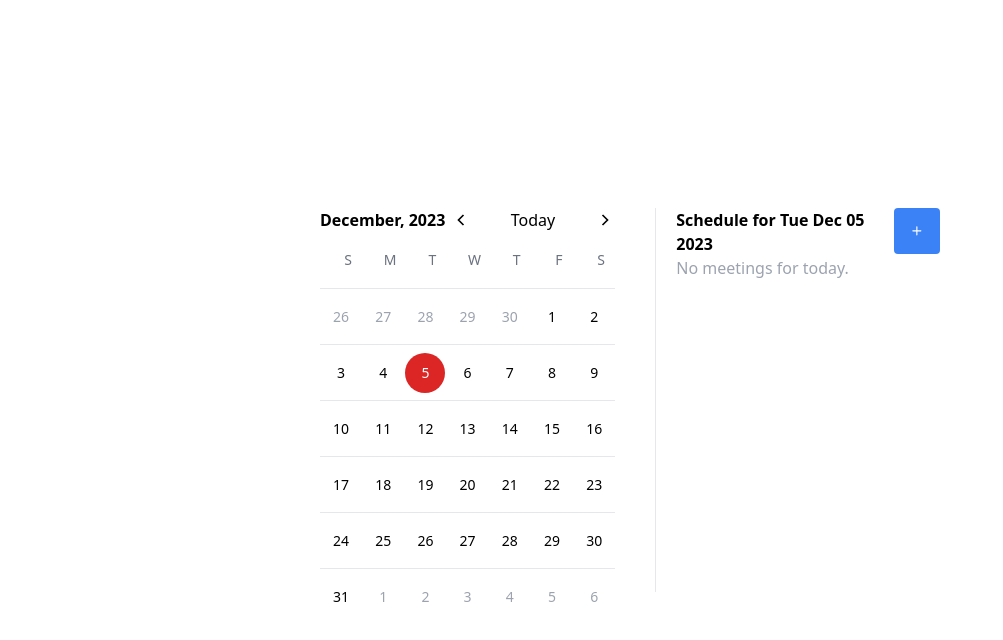
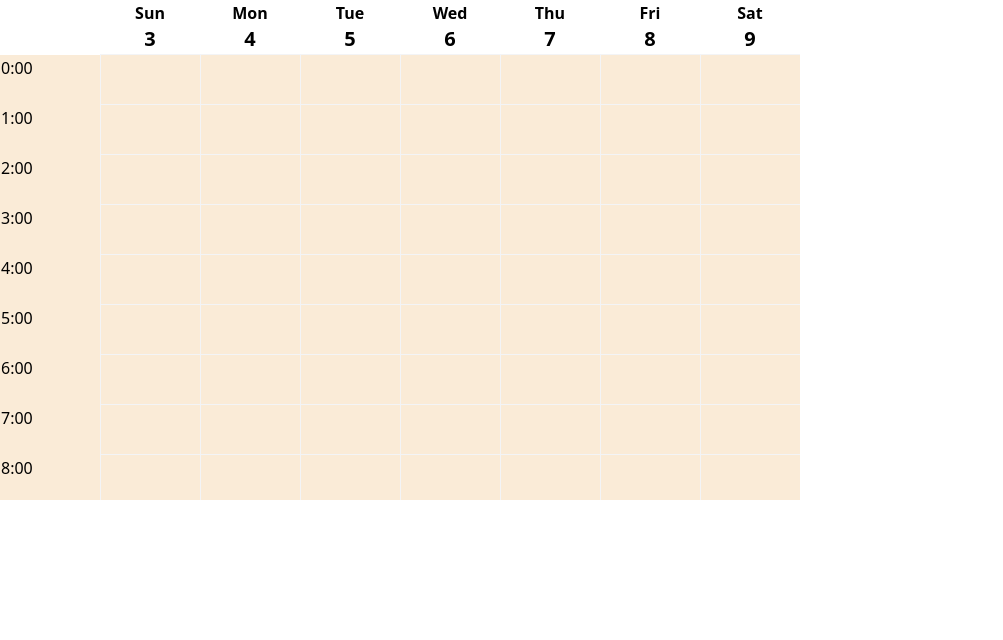
Before and after one commit to kirtimukh/nullcalendar, a React (Create React App) app: page / in a window 1280 px wide. Shown: the top 640 px of the page, without its empty margins (0-1003 px from the left). Built offline with nearby package versions, Linux system fonts and the light colour scheme.

Commit message:
Somewhat legible Week Component

```diff
--- a/package.json
+++ b/package.json
@@ -9,6 +9,7 @@
     "dayjs": "^1.11.10",
     "react": "^18.2.0",
     "react-dom": "^18.2.0",
+    "react-draggable": "^4.4.6",
     "react-icons": "^4.12.0",
     "react-scripts": "5.0.1",
     "web-vitals": "^2.1.4"
--- a/src/App.js
+++ b/src/App.js
@@ -4,6 +4,7 @@ import { generateDate, months } from "./util/calendar";
 import cn from "./util/cn";
 import { GrFormNext, GrFormPrevious } from "react-icons/gr";
 import { FiPlus } from 'react-icons/fi';
+import Week from "./components/Week";
 
 
 export default function Calendar() {
@@ -11,8 +12,28 @@ export default function Calendar() {
 	const currentDate = dayjs();
 	const [today, setToday] = useState(currentDate);
 	const [selectDate, setSelectDate] = useState(currentDate);
-	return (
-		<div className="flex gap-10 sm:divide-x justify-center sm:w-1/2 mx-auto  h-screen items-center sm:flex-row flex-col">
+	const [returnDate, setReturnDate] = useState();
+	const [isScheduled, setIsScheduled] = useState(null);
+
+	const postSelectDate = (date) => {
+		fetch("http://localhost:8000/meetings", {
+			method: "POST",
+			headers: { "Content-Type": "application/json" },
+			body: JSON.stringify({
+				date: date.toDate().toDateString(),
+				timezone: Intl.DateTimeFormat().resolvedOptions().timeZone
+			}),
+		})
+			.then((res) => res.json())
+			.then((data) => {
+				console.log(data);
+				setReturnDate(data.date);
+				setIsScheduled(data.scheduled)
+			});
+	}
+
+	return (<>
+		<div className="flex gap-10 sm:divide-x justify-center sm:w-1/2 mx-auto  h-screen items-center sm:flex-row flex-col hidden">
 			<div className="w-96 h-96 ">
 				<div className="flex justify-between items-center">
 					<h1 className="select-none font-semibold">
@@ -97,12 +118,23 @@ export default function Calendar() {
 					<p className="text-gray-400">No meetings for today.</p>
 				</div>
 				<div>
-					<button className="bg-blue-500 hover:bg-blue-700 text-white font-bold py-4 px-4 rounded">
-						<FiPlus className="w-full h-full" />
+					<button className="bg-blue-500 hover:bg-blue-700 text-white font-bold py-4 px-4 rounded"
+					onClick={() => {
+						postSelectDate(selectDate)
+					}}
+					>
+						<FiPlus className="w-full h-full"
+						/>
 					</button>
+				</div>
+				<div>
+					{ returnDate && isScheduled && <h1>Your meeting is booked for {returnDate}</h1>}
+					{isScheduled === false && <h1>Your meeting is not booked</h1>}
 				</div>
 				</div>
 			</div>
 		</div>
+		<Week/>
+		</>
 	);
 }
--- /dev/null
+++ b/src/components/Week.js
@@ -0,0 +1,50 @@
+import React, { Component } from 'react';
+import dayjs from "dayjs";
+import Draggable from 'react-draggable';
+
+export default class Week extends Component {
+
+  render() {
+    const startOfWeek = dayjs().startOf('week');
+
+    let weekDates = [];
+    for (let i = 0; i < 7; i++) {
+      weekDates.push(startOfWeek.add(i, 'day').format('YYYY-MM-DD'));
+    }
+
+    return (
+      <div className='calendar-week-view'>
+        <Draggable bounds="parent">
+        <div className='table-container'>
+          <table>
+            <thead>
+              <tr>
+                <th role="columnheader">
+                  {/* <h4></h4>
+                  <p className='text-xl'></p> */}
+                </th>
+                {weekDates.map(date => (
+                  <th role="columnheader" key={date}>
+                    <h4>{dayjs(date).format('ddd')}</h4>
+                    <p className='text-xl'>{dayjs(date).format('D')}</p>
+                  </th>
+                ))}
+              </tr>
+            </thead>
+            <tbody>
+              {Array.from({ length: 24 }).map((_, hour) => (
+                <tr key={hour}>
+                  <td className="align-top">{hour}:00</td>
+                  {weekDates.map(date => (
+                    <td className='border-t border-l border-gray-100 rounded-l-none' key={`${date}-${hour}-00-59`}></td>
+                  ))}
+                </tr>
+              ))}
+            </tbody>
+          </table>
+        </div>
+        </Draggable>
+      </div>
+    );
+  }
+}
--- a/src/index.css
+++ b/src/index.css
@@ -1,3 +1,37 @@
 @tailwind base;
 @tailwind components;
 @tailwind utilities;
+
+
+/* .calendar-week-view {
+    position: relative;
+    width: 100vw;
+    height: 100vh;
+} */
+
+.table-container {
+    width: 800px;
+    height: 500px;
+    overflow: auto;
+}
+
+thead {
+    position: sticky;
+    top: 0;
+    background: white;
+}
+
+tbody {
+    overflow-y: scroll;
+    background-color: antiquewhite;
+}
+
+td,
+th {
+    width: 100px;
+    height: 50px;
+}
+
+td:hover {
+    background-color: lightgray;
+}
```
Also changed, not shown: 2 other files (tests, documents, lock files or other folders).
